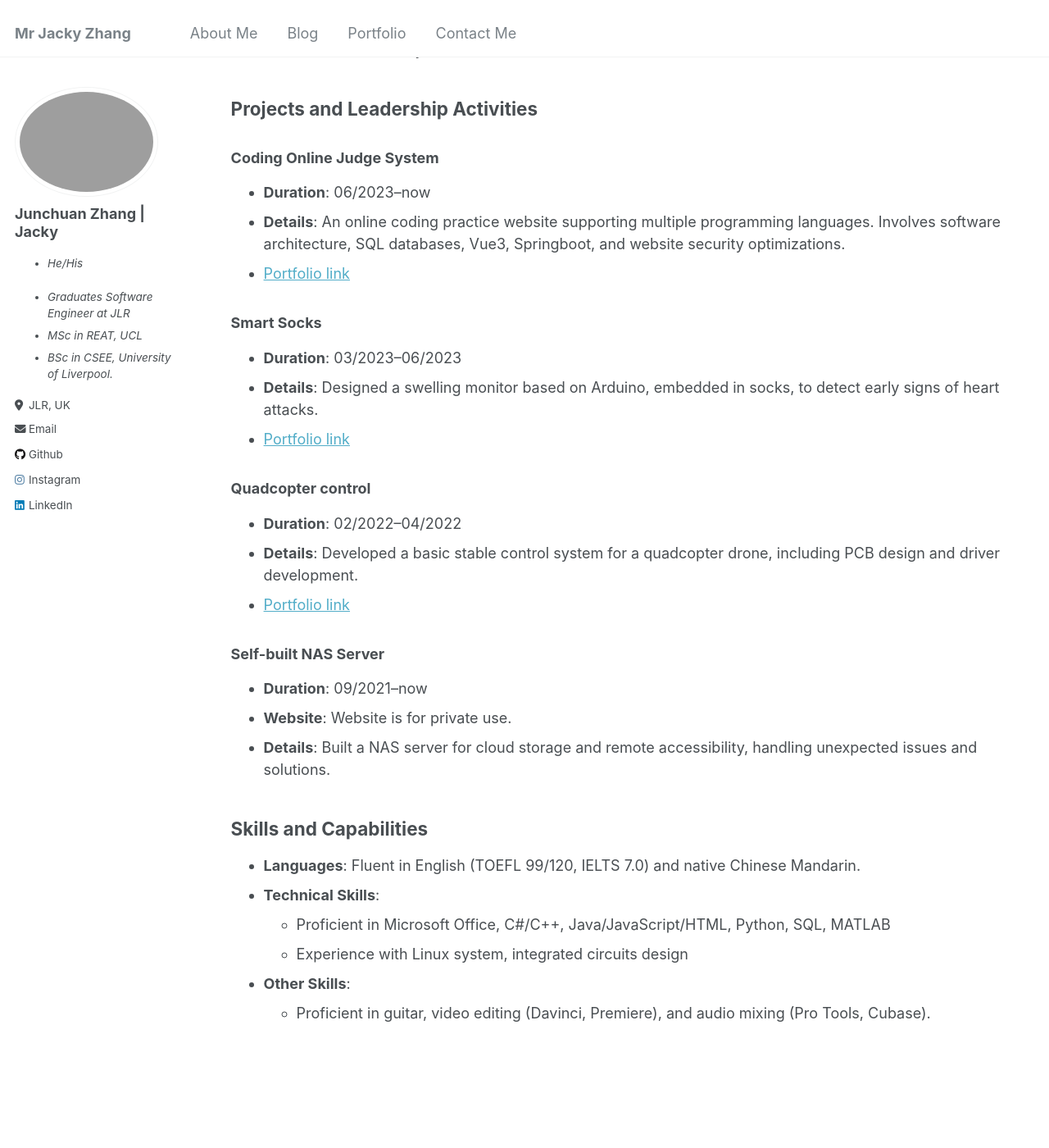
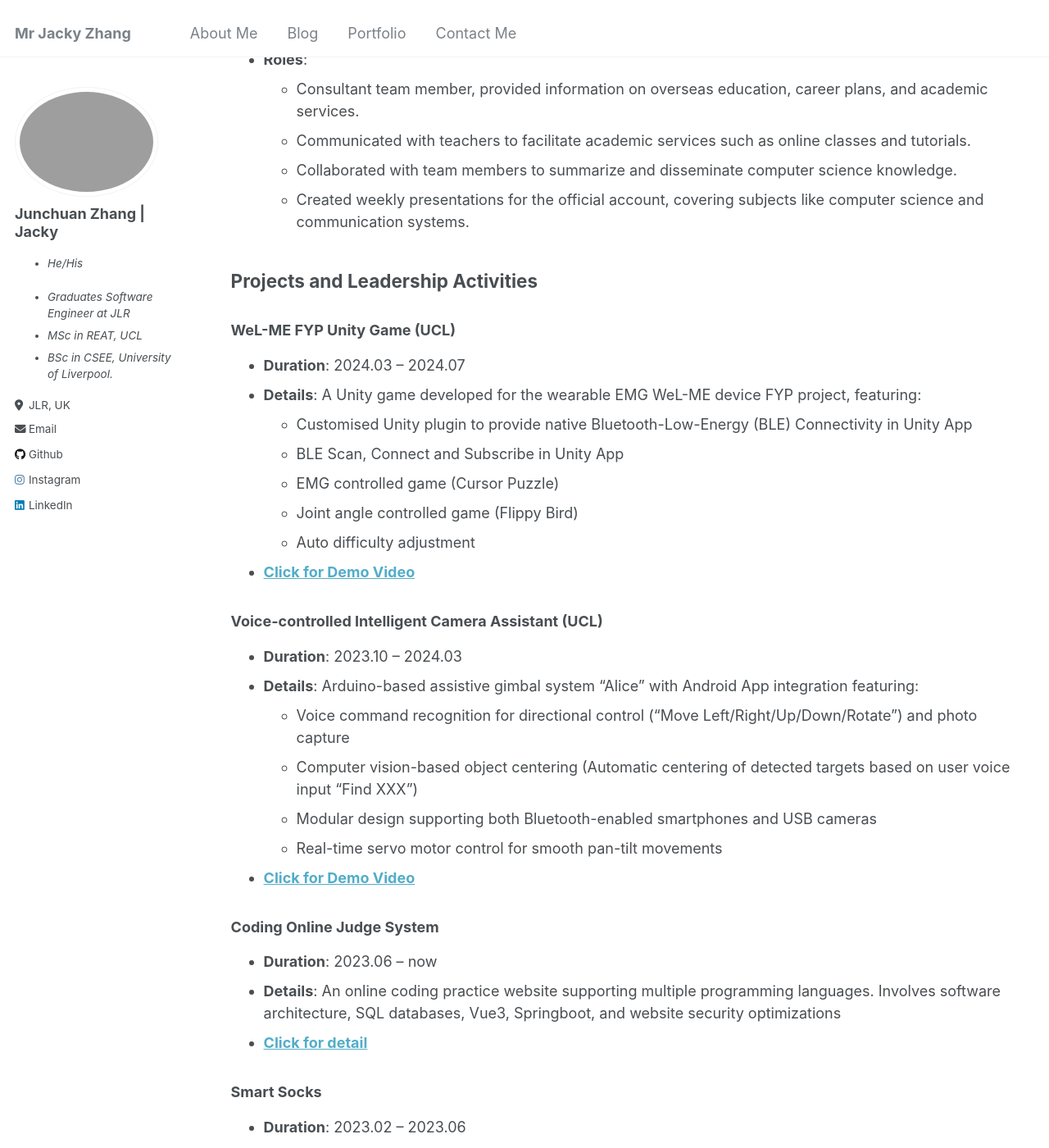
Before and after one commit to JackyCaptainZhang/JackyCaptainZhang.github.io, a Jekyll site: the page built from _pages/aboutMe.md, in a window 1280 px wide and 1400 px high, scrolled down 1334 px. Shown: the whole window at 82% size. Built offline with Jekyll 4.4.1, drawn with Linux system fonts in a browser that asks for light colours; some of the changed text lies outside the part shown.

Commit message:
Update about me CV

```diff
--- a/_pages/aboutMe.md
+++ b/_pages/aboutMe.md
@@ -35,10 +32,15 @@ redirect_from:
   - Software Engineering, Principles of Computer Game Design
 
 ## Related Work Experience
+### Jaguar Land Rover (JLR), Gaydon, UK
+- **Duration**: 2024.09 -- now
+- **Roles**:
+  - Graduate Software Engineer
+  - C++ Vehicle Software/Service Implementation
+  - Software Testing
 
-### Alumni Max International Education Consultant
-
-- **Duration**: 01/2022--01/2023 (Intern)
+### Alumni Max International Education Consultant, Suzhou, China
+- **Duration**: 2022.01 -- 2023.01 (Intern)
 - **Roles**:
   - Consultant team member, provided information on overseas education, career plans, and academic services.
   - Communicated with teachers to facilitate academic services such as online classes and tutorials.
@@ -47,35 +49,50 @@ redirect_from:
 
 ## Projects and Leadership Activities
 
+### WeL-ME FYP Unity Game (UCL)
+- **Duration**: 2024.03 -- 2024.07
+- **Details**: A Unity game developed for the wearable EMG WeL-ME device FYP project, featuring:
+  - Customised Unity plugin to provide native Bluetooth-Low-Energy (BLE) Connectivity in Unity App
+  - BLE Scan, Connect and Subscribe in Unity App
+  - EMG controlled game (Cursor Puzzle)
+  - Joint angle controlled game (Flippy Bird)
+  - Auto difficulty adjustment
+- [**Click for Demo Video**](https://www.youtube.com/watch?v=AUtZW9WwPiI&ab_channel=Jacky)
+
+### Voice-controlled Intelligent Camera Assistant (UCL)
+- **Duration**: 2023.10 -- 2024.03
+- **Details**: Arduino-based assistive gimbal system "Alice" with Android App integration featuring:
+  - Voice command recognition for directional control ("Move Left/Right/Up/Down/Rotate") and photo capture
+  - Computer vision-based object centering (Automatic centering of detected targets based on user voice input "Find XXX")
+  - Modular design supporting both Bluetooth-enabled smartphones and USB cameras
+  - Real-time servo motor control for smooth pan-tilt movements
+- [**Click for Demo Video**](https://www.youtube.com/watch?v=LtvuQBWH4Tk&ab_channel=Jacky)
+
 ### Coding Online Judge System
-
-- **Duration**: 06/2023--now
-- **Details**: An online coding practice website supporting multiple programming languages. Involves software architecture, SQL databases, Vue3, Springboot, and website security optimizations.
-- [Portfolio link](https://www.jacky-info.com/portfolio/portfolio-1/)
+- **Duration**: 2023.06 -- now
+- **Details**: An online coding practice website supporting multiple programming languages. Involves software architecture, SQL databases, Vue3, Springboot, and website security optimizations
+- [**Click for detail**](https://www.jacky-info.com/portfolio/portfolio-1/)
 
 ### Smart Socks
+- **Duration**: 2023.02 -- 2023.06
+- **Details**: Designed a swelling monitor based on Arduino, embedded in socks, to detect early signs of heart attacks
+- [**Click for detail**](https://www.jacky-info.com/portfolio/portfolio-2/)
 
-- **Duration**: 03/2023--06/2023
-- **Details**: Designed a swelling monitor based on Arduino, embedded in socks, to detect early signs of heart attacks.
-- [Portfolio link](https://www.jacky-info.com/portfolio/portfolio-2/)
-
-### Quadcopter control
-
-- **Duration**: 02/2022--04/2022
-- **Details**: Developed a basic stable control system for a quadcopter drone, including PCB design and driver development.
-- [Portfolio link](https://github.com/JackyCaptainZhang/Building-of-Quadrotor-Drone-with-Raspberry-Pi-use-Python)
+### Quadcopter Control
+- **Duration**: 2022.01 -- 2022.04
+- **Details**: Developed a basic stable control system for a quadcopter drone, including PCB design and driver development
+- [**Click for detail**](https://github.com/JackyCaptainZhang/Building-of-Quadrotor-Drone-with-Raspberry-Pi-use-Python)
 
 ### Self-built NAS Server
-
-- **Duration**: 09/2021--now
+- **Duration**: 2021.09 -- now
 - **Website**: Website is for private use.
-- **Details**: Built a NAS server for cloud storage and remote accessibility, handling unexpected issues and solutions.
+- **Details**: Built a NAS server for cloud storage and remote accessibility, handling unexpected issues and solutions
 
 ## Skills and Capabilities
-
-- **Languages**: Fluent in English (TOEFL 99/120, IELTS 7.0) and native Chinese Mandarin.
+- **Languages**: Fluent in English (TOEFL 99/120, IELTS 7.0) and native Chinese Mandarin
 - **Technical Skills**:
   - Proficient in Microsoft Office, C#/C++, Java/JavaScript/HTML, Python, SQL, MATLAB
   - Experience with Linux system, integrated circuits design
+  - Experience with software unit and integration testing
 - **Other Skills**:
-  - Proficient in guitar, video editing (Davinci, Premiere), and audio mixing (Pro Tools, Cubase).
+  - Proficient in guitar, video editing (Davinci, Premiere), and audio mixing (Pro Tools, Cubase, Reaper)
```
Also changed, not shown: other parts of _pages/aboutMe.md (+4 -7 lines), _pages/mainPage.md (+1 -1 lines).
